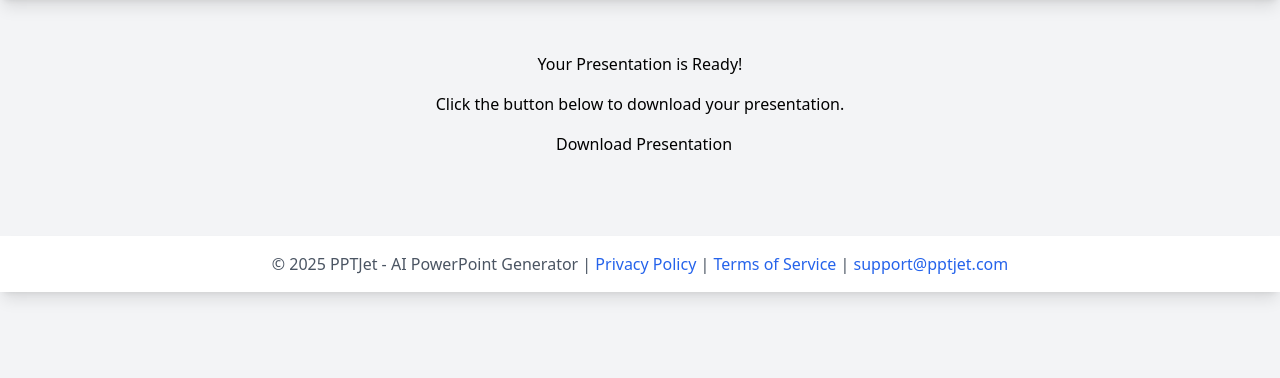
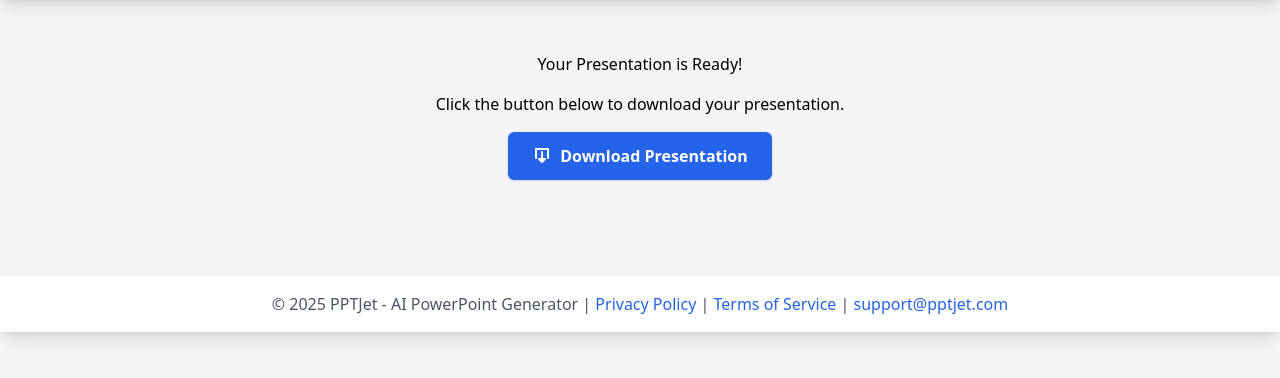
Before and after one commit to techanyday/pptjetz, a Flask app: page /download_page/1 in a window 1280 px wide. Shown: the part 64-442 px from the top of the page. Run offline with Flask 3, Linux system fonts and the light colour scheme; parts of the project's set-up code (start-up, migrations or seed data) failed here and were passed over; some libraries are stand-ins or nearby versions.

Commit message:
UI: convert Download link to bold primary Tailwind button

```diff
--- a/app/templates/download.html
+++ b/app/templates/download.html
@@ -10,8 +10,9 @@
 
                     <p class="lead mb-4">Click the button below to download your presentation.</p>
 
-                    <a id="downloadLink" href="{{ download_url }}" class="btn btn-primary btn-lg mb-4 fw-bold">
-                        <i class="fas fa-download me-2"></i>Download Presentation
+                    <a id="downloadLink" href="{{ download_url }}" class="inline-flex items-center gap-2 mb-4 px-6 py-3 bg-blue-600 hover:bg-blue-700 text-white font-bold rounded-md shadow">
+                        <svg xmlns="http://www.w3.org/2000/svg" class="h-5 w-5" viewBox="0 0 20 20" fill="currentColor" aria-hidden="true"><path fill-rule="evenodd" d="M3 3a1 1 0 011-1h12a1 1 0 011 1v9a1 1 0 11-2 0V4H5v8a1 1 0 11-2 0V3zm3 10a1 1 0 011-1h2V6a1 1 0 112 0v6h2a1 1 0 01.707 1.707l-3 3a1 1 0 01-1.414 0l-3-3A1 1 0 016 13z" clip-rule="evenodd"/></svg>
+                        Download Presentation
                     </a>
 
                     <!-- Ad: download_top -->
```
